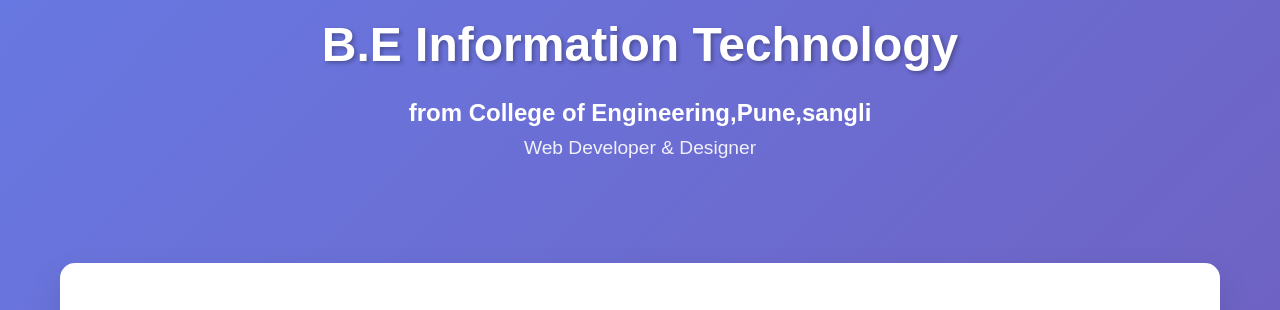
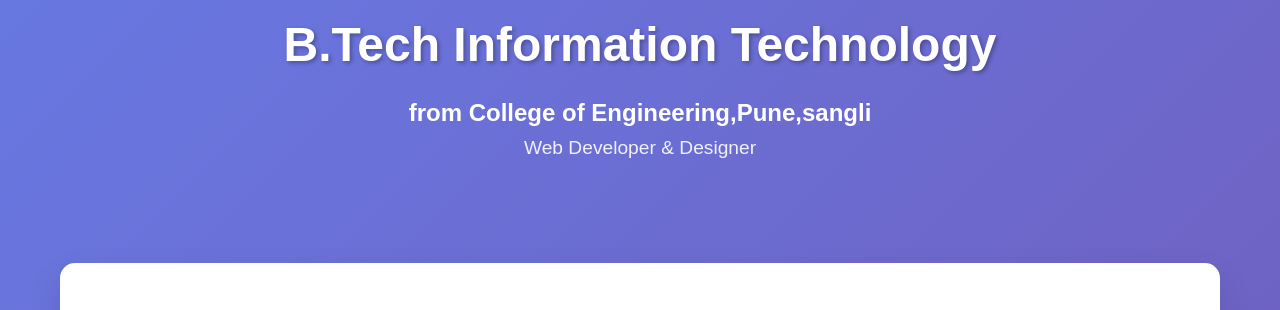
Before and after one commit to Pratham2779/cicd_demo, a website: page index.html in a window 1280 px wide. Shown: the part 457-767 px from the top of the page. Drawn offline with Linux system fonts and the light colour scheme.

Commit message:
changes testing

```diff
--- a/index.html
+++ b/index.html
@@ -237,7 +237,7 @@
         <header>
             <img src="https://i.postimg.cc/rwQmPgZJ/photo-2.jpg">
             <h1>Prathamesh Arun Gurav</h1>
-            <h1> B.E Information Technology </h1>
+            <h1> B.Tech Information Technology </h1>
             <h2> from College of Engineering,Pune,sangli</h2>
             <p class="subtitle">Web Developer & Designer</p>
         </header>
```
